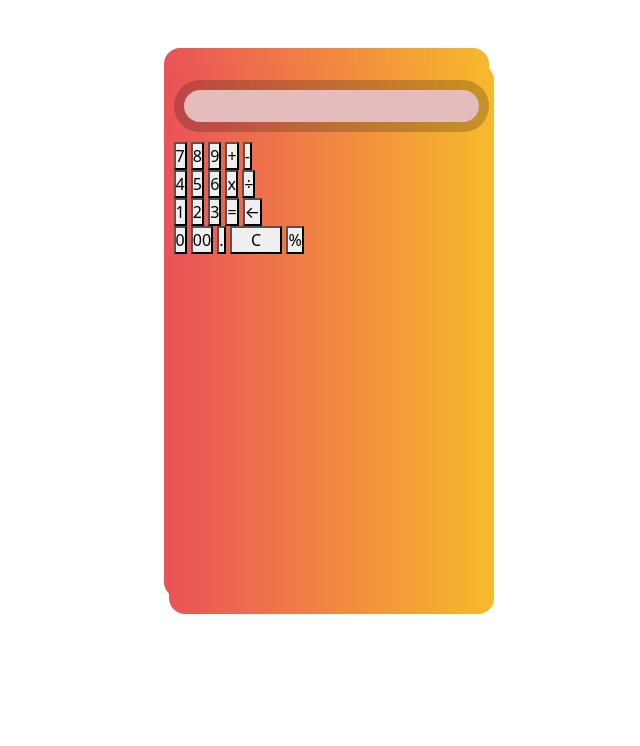
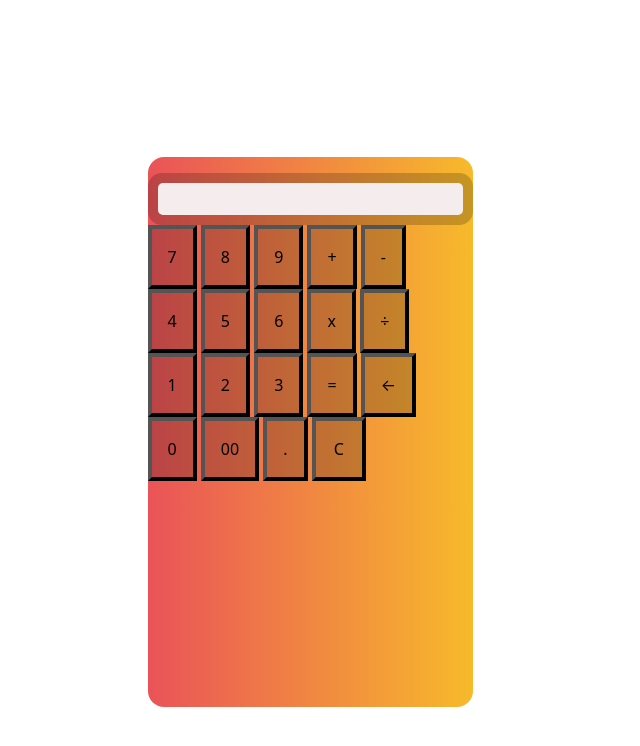
Before and after one commit to Mafesita23/Calculadora-Mafe, a plain HTML site: page index.html in a window 1280 px wide. Shown: the whole page, without its empty margins (314-954 px from the left). Drawn offline with nearby package versions, Linux system fonts and the light colour scheme.

Commit message:
cambio en el estilo y los botones
se cambiaron los estilos de los botones

```diff
--- a/index.html
+++ b/index.html
@@ -14,7 +14,7 @@
 </head>
 <body>
 
-      <div class="calculadora">
+      <div class="contenedor">
         <div class="calculadora">
             <div class="display">
               <div id="valor-anterior"></div>
@@ -46,7 +46,6 @@
                 <button class="numero">00</button>
                 <button class="numero">.</button>
                 <button class="col-2" onclick="display.borrarTodo()">C</button>
-                <button class="operador">%</button>
               </div>
         </div>
       </div>
--- a/style.css
+++ b/style.css
@@ -5,21 +5,27 @@
 
 body{
 
+    display: flex;
     justify-content: center;
-    display: flex;
     flex-direction: column;
     align-items: center;
-    padding-top: 3rem;
+    padding-top: 2rem;
     padding-left: 1rem;
-    padding-right: 1rem;
+    padding-right: 3rem;
 
 
 }
+.contenedor {
+    display: flex;
+    justify-content: center;
+    align-items: center;
+    height: 100vh;
+}
+
 .calculadora {
     --background: linear-gradient(to left, #f7ba2b 0%, #ea5358 100%);
     width: 325px;
     height: 550px;
-    padding: 5px;
     padding-top: 1rem;
     border-radius: 1rem;
     overflow: visible;
@@ -27,33 +33,40 @@ body{
     background: var(--background);
     position: relative;
     z-index: 1;
+   }
 
-   }
+
+
+button {
+    border-radius: 15px;
+    border-width: 4px;
+    position: relative;
+    padding: 1rem 1rem;
+    background-color: #00000033;
+
+
+}
+
+
+
    .display {
     grid-column: 1 / -1;
     padding: 16px;
     display: flex;
-    margin: 10px 10px 20px;
+    margin: 10px 10px 10px;
     flex-direction: column;
     align-items: flex-end;
-    background-color: #e4bcbc;
-    border-radius: 32px;
+    background-color: #f5eded;
+    border-radius: 5px;
     text-align: right;
     justify-content: space-between;
     word-break: break-all;
     box-shadow: 0px 0px 0px 10px #00000033;
 }
 #valor-actual {
-    font-size: 1.5em;
+    font-size: 1rem;
 }
 
 #valor-anterior {
-    font-size: 2em;
+    font-size: 2rem;
 }
-
-
-   .calculadora-info {
-    display: flex;
-    justify-content: center;
-    align-items: center;
-   }
```
